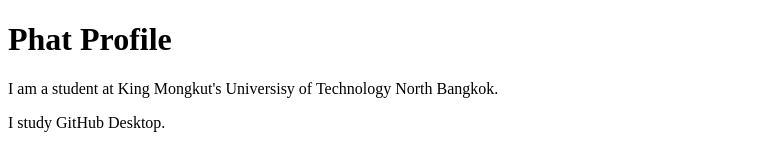
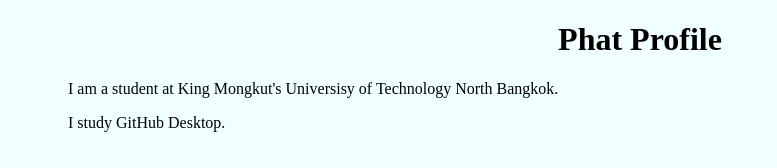
Before and after one commit to Akatsuki812/github-desktop-project, a plain HTML site: page index.html in a window 1280 px wide. Shown: the whole page, without its empty margins (0-777 px from the left). Drawn offline with Linux system fonts and the light colour scheme.

Commit message:
Update Index.html and css
Update Index.html and css

```diff
--- /dev/null
+++ b/css/index.css
@@ -0,0 +1,9 @@
+body{
+    background-color: azure;
+}
+h1{
+    text-align: center;
+}
+p{
+    text-indent: 60px;
+}
--- a/index.html
+++ b/index.html
@@ -4,6 +4,7 @@
     <meta charset="UTF-8">
     <meta name="viewport" content="width=device-width, initial-scale=1.0">
     <title>Profile</title>
+    <link rel="stylesheet" href = "css/index.css">
 </head>
 <body>
     <h1>Phat Profile</h1>
```
